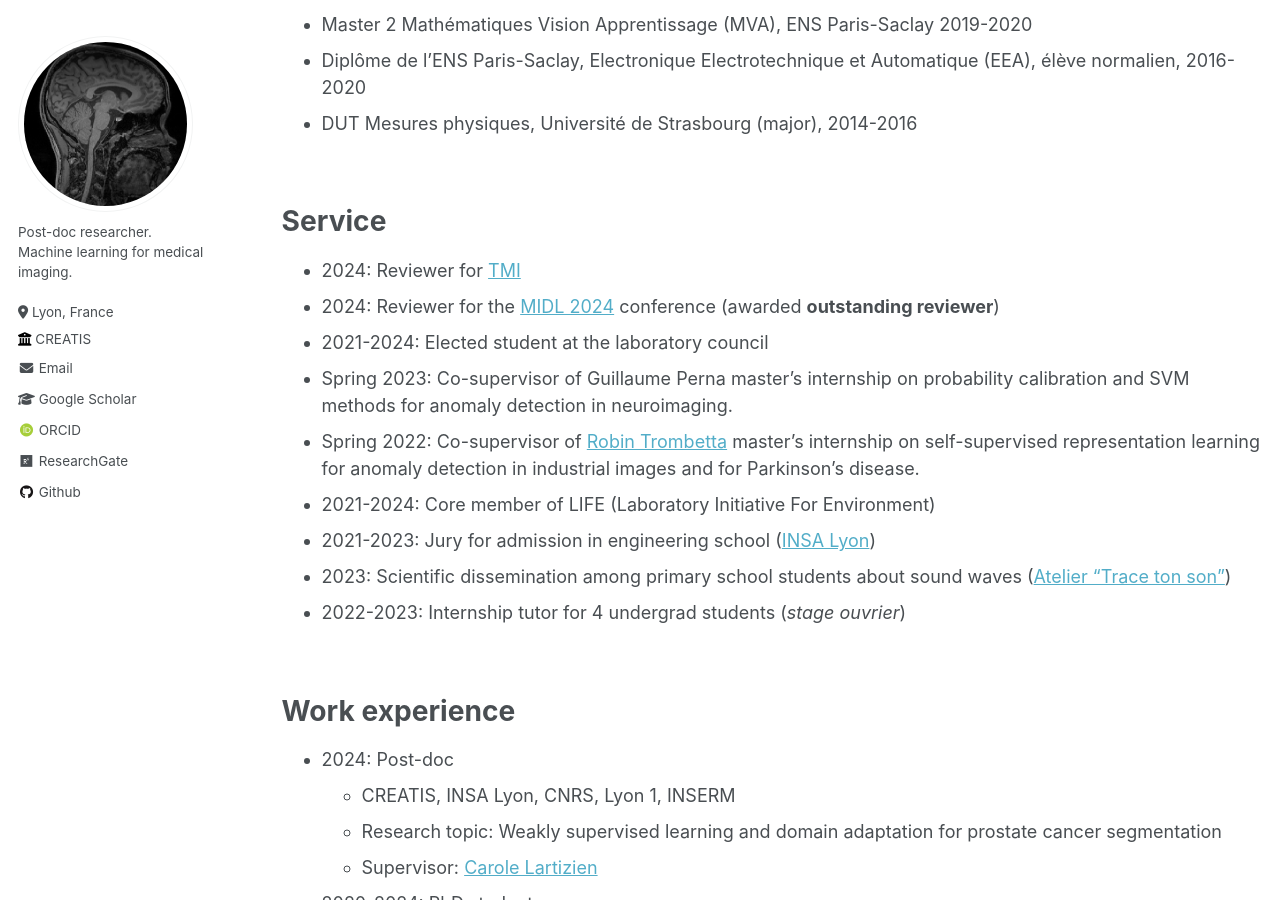
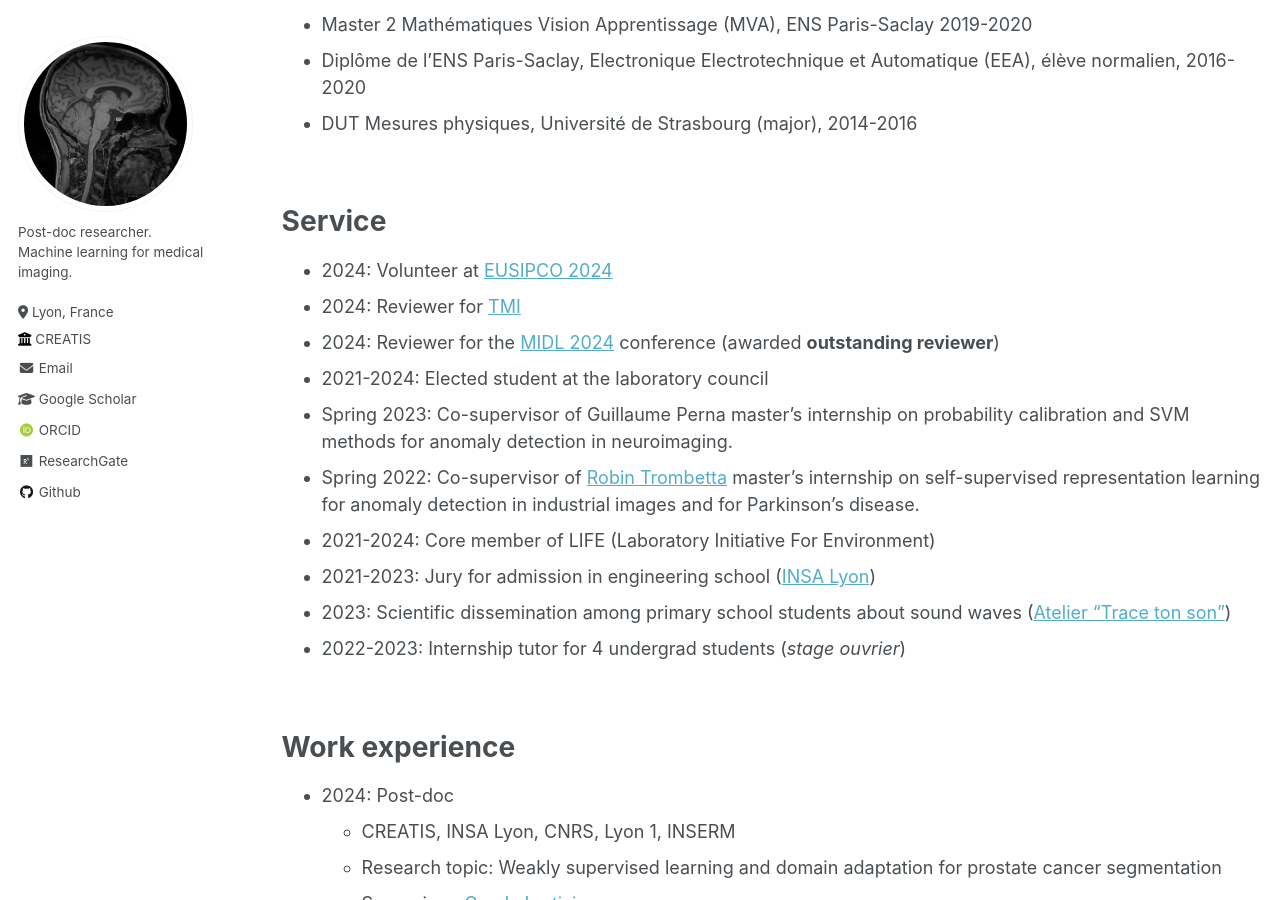
Before and after one commit to Nicolas-Pinon/nicolas-pinon.github.io, a Jekyll site: the page built from _pages/cv.md, in a window 1280 px wide and 900 px high, scrolled down 477 px. Built offline with Jekyll 4.4.1, drawn with Linux system fonts in a browser that asks for light colours; some web fonts are replaced.

Commit message:
added eusipco volunteer

```diff
--- a/_pages/cv.md
+++ b/_pages/cv.md
@@ -31,6 +31,7 @@ redirect_from:
 
 Service
 ======
+* 2024: Volunteer at [EUSIPCO 2024](https://eusipcolyon.sciencesconf.org/)
 * 2024: Reviewer for [TMI](https://www.ieeetmi.org/)
 * 2024: Reviewer for the [MIDL 2024](https://2024.midl.io/) conference (awarded __outstanding reviewer__)
 * 2021-2024: Elected student at the laboratory council
```
